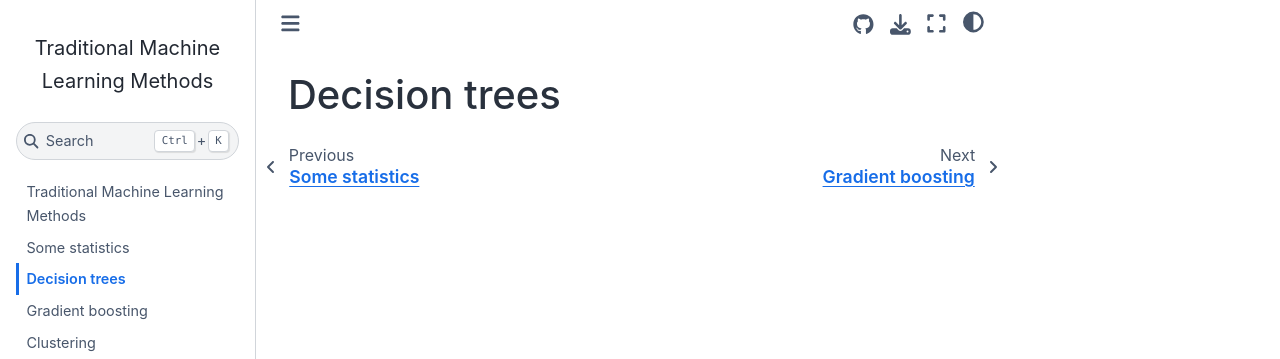
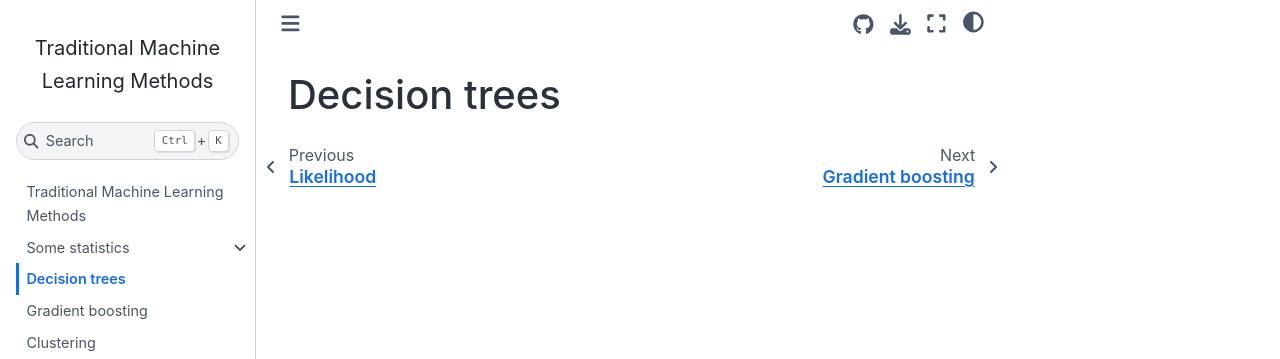
Before and after one commit to arm61/trad_ml_methods, a Jupyter Book: the page built from decision_trees.md, in a window 1280 px wide. Shown: the top 359 px of the page. Built offline with Jupyter Book 1.0.4 settings and Sphinx 7.4.7 and the Sphinx Book theme 1.1.4, drawn with Linux system fonts in a browser that asks for light colours; pages that are not in the unit, such as notebooks, are missing from menus.

Commit message:
add section called likelihood

```diff
--- a/_toc.yml
+++ b/_toc.yml
@@ -3,6 +3,8 @@
 #
 - file: intro
 - file: some_stats
+  sections:
+    - file: likelihood
 - file: decision_trees
 - file: gradient_boosting
 - file: clustering
```
Also changed, not shown: likelihood.ipynb (added).
